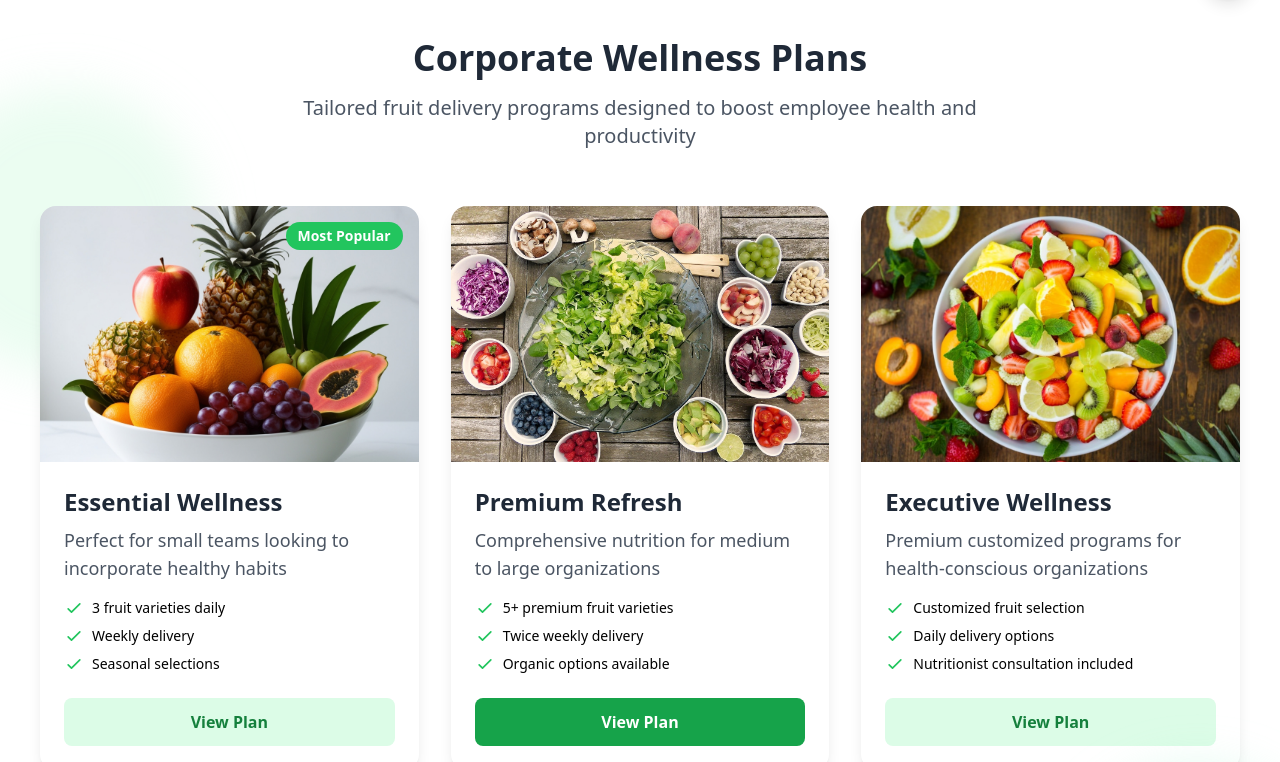
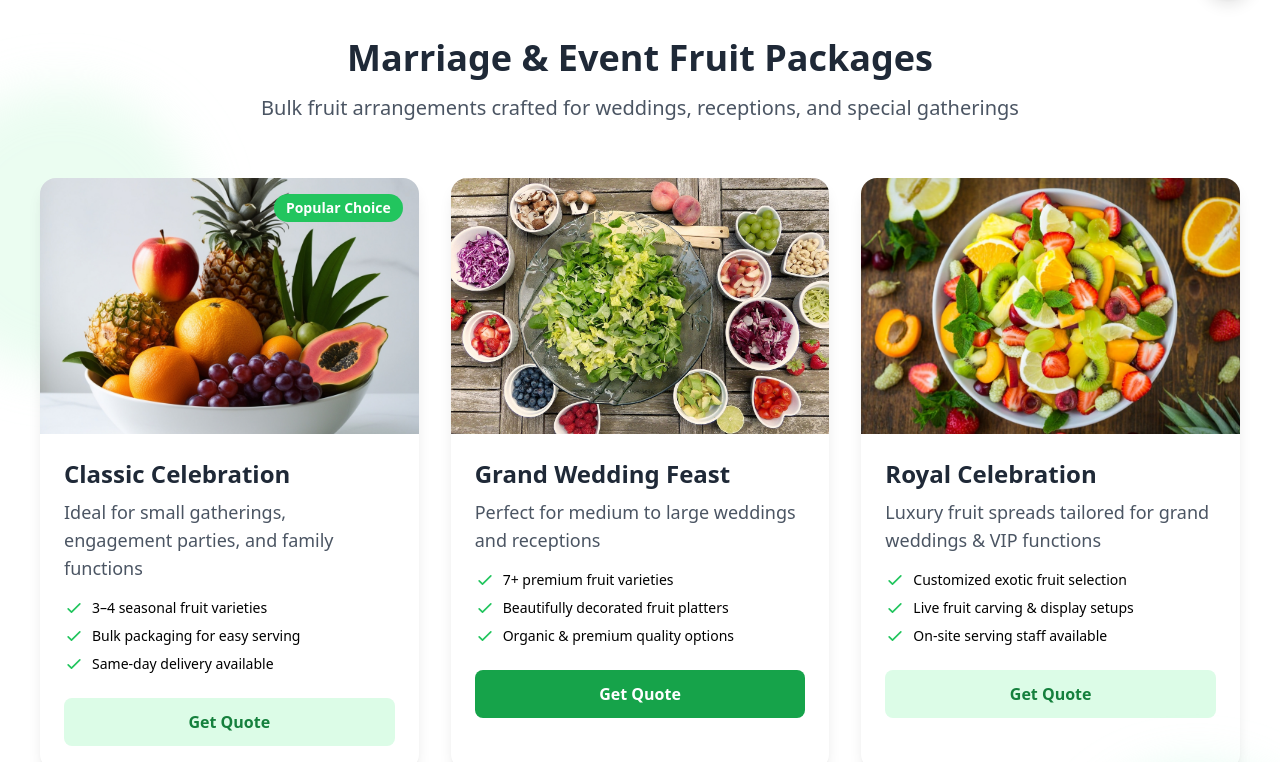
Before and after one commit to prosanjayselva/fruitbunch, a React (Vite) app: page /#/corporate in a window 1280 px wide. Shown: the part 778-1540 px from the top of the page. Built offline with nearby package versions, Linux system fonts and the light colour scheme.

Commit message:
Feature: Corporate orders function update

```diff
--- a/src/pages/Corporate.jsx
+++ b/src/pages/Corporate.jsx
@@ -240,8 +240,8 @@ const Corporate = () => {
       {/* Popular Corporate Orders */}
       <section className="mb-20">
         <div className="text-center mb-14">
-          <h2 className="text-2xl md:text-4xl font-bold text-gray-800 mb-4">Corporate Wellness Plans</h2>
-          <p className="text-lg lg:text-xl text-gray-600 max-w-3xl mx-auto">Tailored fruit delivery programs designed to boost employee health and productivity</p>
+          <h2 className="text-2xl md:text-4xl font-bold text-gray-800 mb-4">Marriage & Event Fruit Packages</h2>
+          <p className="text-lg lg:text-xl text-gray-600 max-w-3xl mx-auto">Bulk fruit arrangements crafted for weddings, receptions, and special gatherings</p>
         </div>
 
         <div className="grid grid-cols-1 md:grid-cols-3 gap-8">
@@ -254,34 +254,39 @@ const Corporate = () => {
                 className="w-full h-full object-cover transition-transform duration-700 hover:scale-110"
               />
               <div className="absolute top-4 right-4 bg-green-500 text-white py-1 px-3 rounded-full text-sm font-semibold">
-                Most Popular
+                Popular Choice
               </div>
             </div>
             <div className="p-6">
-              <h3 className="text-2xl font-bold text-gray-800 mb-2">Essential Wellness</h3>
-              <p className="text-gray-600 mb-4 text-sm lg:text-lg">Perfect for small teams looking to incorporate healthy habits</p>
+              <h3 className="text-2xl font-bold text-gray-800 mb-2">Classic Celebration</h3>
+              <p className="text-gray-600 mb-4 text-sm lg:text-lg">Ideal for small gatherings, engagement parties, and family functions</p>
               <ul className="space-y-2 mb-6">
                 <li className="flex items-center text-xs lg:text-sm">
                   <svg className="w-5 h-5 text-green-500 mr-2" fill="none" stroke="currentColor" viewBox="0 0 24 24" xmlns="http://www.w3.org/2000/svg">
                     <path strokeLinecap="round" strokeLinejoin="round" strokeWidth="2" d="M5 13l4 4L19 7"></path>
                   </svg>
-                  <span>3 fruit varieties daily</span>
+                  <span>3–4 seasonal fruit varieties</span>
                 </li>
                 <li className="flex items-center text-xs lg:text-sm">
                   <svg className="w-5 h-5 text-green-500 mr-2" fill="none" stroke="currentColor" viewBox="0 0 24 24" xmlns="http://www.w3.org/2000/svg">
                     <path strokeLinecap="round" strokeLinejoin="round" strokeWidth="2" d="M5 13l4 4L19 7"></path>
                   </svg>
-                  <span>Weekly delivery</span>
+                  <span>Bulk packaging for easy serving</span>
                 </li>
                 <li className="flex items-center text-xs lg:text-sm">
                   <svg className="w-5 h-5 text-green-500 mr-2" fill="none" stroke="currentColor" viewBox="0 0 24 24" xmlns="http://www.w3.org/2000/svg">
                     <path strokeLinecap="round" strokeLinejoin="round" strokeWidth="2" d="M5 13l4 4L19 7"></path>
                   </svg>
-                  <span>Seasonal selections</span>
+                  <span>Same-day delivery available</span>
                 </li>
               </ul>
-              <button onClick={() => navigate("/subscription")} className="w-full bg-green-100 hover:bg-green-200 text-green-700 font-semibold py-3 rounded-lg transition-colors duration-300">
-                View Plan
+              <button onClick={() => {
+                const section = document.getElementById("contact");
+                if (section) {
+                  section.scrollIntoView({ behavior: "smooth" });
+                }
+              }} className="w-full bg-green-100 hover:bg-green-200 text-green-700 font-semibold py-3 rounded-lg transition-colors duration-300">
+                Get Quote
               </button>
             </div>
           </div>
@@ -296,30 +301,35 @@ const Corporate = () => {
               />
             </div>
             <div className="p-6">
-              <h3 className="text-2xl font-bold text-gray-800 mb-2">Premium Refresh</h3>
-              <p className="text-gray-600 mb-4 text-sm lg:text-lg">Comprehensive nutrition for medium to large organizations</p>
+              <h3 className="text-2xl font-bold text-gray-800 mb-2">Grand Wedding Feast</h3>
+              <p className="text-gray-600 mb-4 text-sm lg:text-lg">Perfect for medium to large weddings and receptions</p>
               <ul className="space-y-2 mb-6">
                 <li className="flex items-center text-xs lg:text-sm">
                   <svg className="w-5 h-5 text-green-500 mr-2" fill="none" stroke="currentColor" viewBox="0 0 24 24" xmlns="http://www.w3.org/2000/svg">
                     <path strokeLinecap="round" strokeLinejoin="round" strokeWidth="2" d="M5 13l4 4L19 7"></path>
                   </svg>
-                  <span>5+ premium fruit varieties</span>
+                  <span>7+ premium fruit varieties</span>
                 </li>
                 <li className="flex items-center text-xs lg:text-sm">
                   <svg className="w-5 h-5 text-green-500 mr-2" fill="none" stroke="currentColor" viewBox="0 0 24 24" xmlns="http://www.w3.org/2000/svg">
                     <path strokeLinecap="round" strokeLinejoin="round" strokeWidth="2" d="M5 13l4 4L19 7"></path>
                   </svg>
-                  <span>Twice weekly delivery</span>
+                  <span>Beautifully decorated fruit platters</span>
                 </li>
                 <li className="flex items-center text-xs lg:text-sm">
                   <svg className="w-5 h-5 text-green-500 mr-2" fill="none" stroke="currentColor" viewBox="0 0 24 24" xmlns="http://www.w3.org/2000/svg">
                     <path strokeLinecap="round" strokeLinejoin="round" strokeWidth="2" d="M5 13l4 4L19 7"></path>
                   </svg>
-                  <span>Organic options available</span>
+                  <span>Organic & premium quality options</span>
                 </li>
               </ul>
-              <button onClick={() => navigate("/subscription")} className="w-full bg-green-600 hover:bg-green-700 text-white font-semibold py-3 rounded-lg transition-colors duration-300">
-                View Plan
+              <button onClick={() => {
+                const section = document.getElementById("contact");
+                if (section) {
+                  section.scrollIntoView({ behavior: "smooth" });
+                }
+              }} className="w-full bg-green-600 hover:bg-green-700 text-white font-semibold py-3 rounded-lg transition-colors duration-300">
+                Get Quote
               </button>
             </div>
           </div>
@@ -334,30 +344,35 @@ const Corporate = () => {
               />
             </div>
             <div className="p-6">
-              <h3 className="text-2xl font-bold text-gray-800 mb-2">Executive Wellness</h3>
-              <p className="text-gray-600 mb-4 text-sm lg:text-lg">Premium customized programs for health-conscious organizations</p>
+              <h3 className="text-2xl font-bold text-gray-800 mb-2">Royal Celebration</h3>
+              <p className="text-gray-600 mb-4 text-sm lg:text-lg">Luxury fruit spreads tailored for grand weddings & VIP functions</p>
               <ul className="space-y-2 mb-6">
                 <li className="flex items-center text-xs lg:text-sm">
                   <svg className="w-5 h-5 text-green-500 mr-2" fill="none" stroke="currentColor" viewBox="0 0 24 24" xmlns="http://www.w3.org/2000/svg">
                     <path strokeLinecap="round" strokeLinejoin="round" strokeWidth="2" d="M5 13l4 4L19 7"></path>
                   </svg>
-                  <span>Customized fruit selection</span>
+                  <span>Customized exotic fruit selection</span>
                 </li>
                 <li className="flex items-center text-xs lg:text-sm">
                   <svg className="w-5 h-5 text-green-500 mr-2" fill="none" stroke="currentColor" viewBox="0 0 24 24" xmlns="http://www.w3.org/2000/svg">
                     <path strokeLinecap="round" strokeLinejoin="round" strokeWidth="2" d="M5 13l4 4L19 7"></path>
                   </svg>
-                  <span>Daily delivery options</span>
+                  <span>Live fruit carving & display setups</span>
                 </li>
                 <li className="flex items-center text-xs lg:text-sm">
                   <svg className="w-5 h-5 text-green-500 mr-2" fill="none" stroke="currentColor" viewBox="0 0 24 24" xmlns="http://www.w3.org/2000/svg">
                     <path strokeLinecap="round" strokeLinejoin="round" strokeWidth="2" d="M5 13l4 4L19 7"></path>
                   </svg>
-                  <span>Nutritionist consultation included</span>
+                  <span>On-site serving staff available</span>
                 </li>
               </ul>
-              <button onClick={() => navigate("/subscription")} className="w-full bg-green-100 hover:bg-green-200 text-green-700 font-semibold py-3 rounded-lg transition-colors duration-300">
-                View Plan
+              <button onClick={() => {
+                const section = document.getElementById("contact");
+                if (section) {
+                  section.scrollIntoView({ behavior: "smooth" });
+                }
+              }} className="w-full bg-green-100 hover:bg-green-200 text-green-700 font-semibold py-3 rounded-lg transition-colors duration-300">
+                Get Quote
               </button>
             </div>
           </div>
@@ -390,11 +405,11 @@ const Corporate = () => {
       </section>
 
       {/* Contact Form */}
-      <section className="bg-white rounded-3xl p-8 shadow-lg">
+      <section className="bg-white rounded-3xl p-8 shadow-lg" id="contact">
         <div className="max-w-3xl mx-auto">
           <div className="text-center mb-12">
-            <h2 className="text-3xl md:text-4xl font-bold text-gray-800 mb-4">Get Your Custom Quote</h2>
-            <p className="text-xl text-gray-600">Tell us about your company's needs and we'll prepare a tailored proposal</p>
+            <h2 className="text-3xl md:text-4xl font-bold text-gray-800 mb-4">Get Your Event Quote</h2>
+            <p className="text-xl text-gray-600">Share details about your wedding, reception, or bulk event order and we’ll prepare a tailored package for you</p>
           </div>
 
           <form onSubmit={handleSubmit} className="space-y-6">
```
Also changed, not shown: 1 other file (tests, documents, lock files or other folders).
